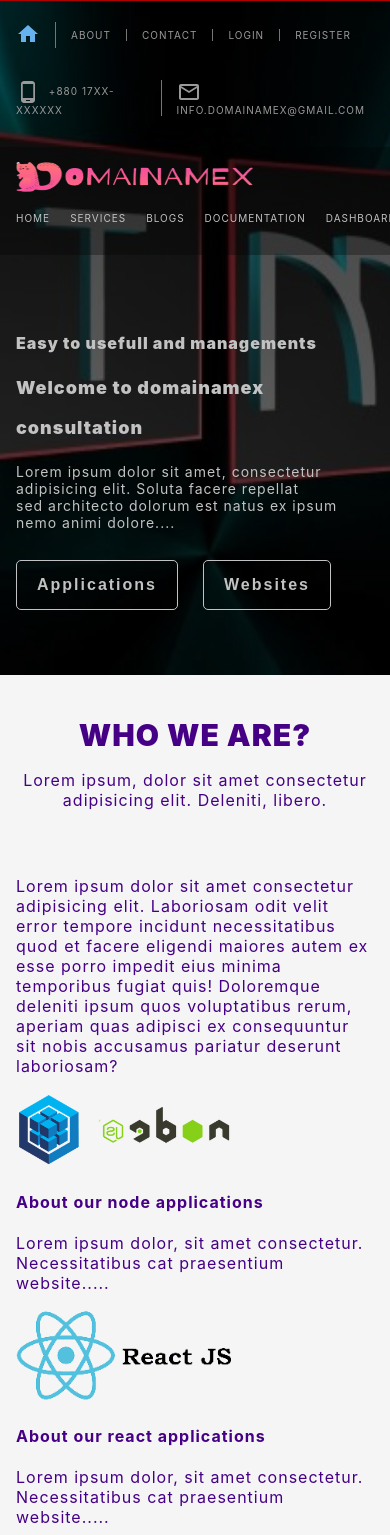
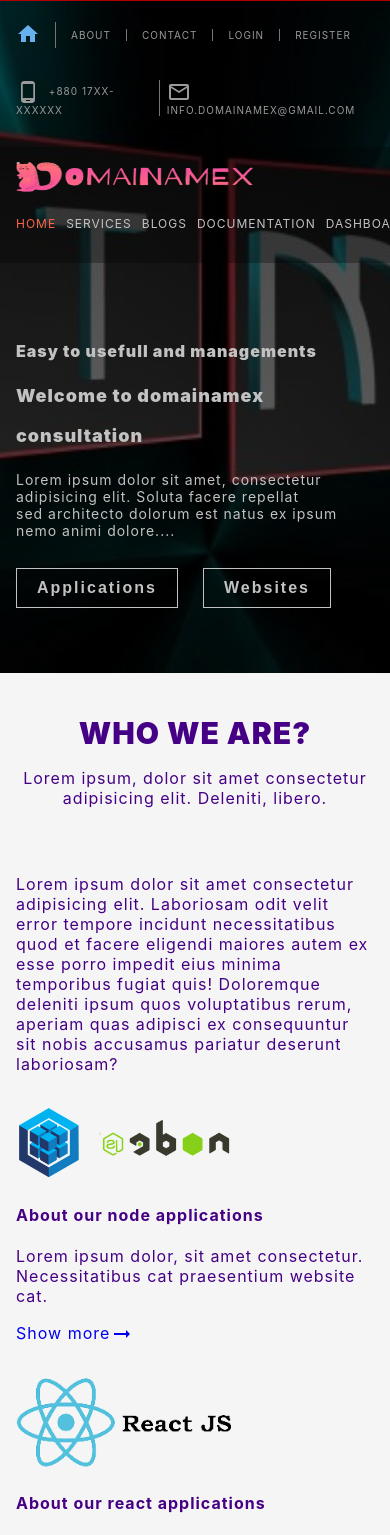
Before and after one commit to simons-devtools/service-info, a React (Create React App) app: page / in a window 390 px wide. Shown: the top 1535 px of the page. Built offline with nearby package versions, Linux system fonts and the light colour scheme.

Commit message:
complete the about section

```diff
--- a/src/Layouts/Default/Navbar/NavbarDwn.modules.css
+++ b/src/Layouts/Default/Navbar/NavbarDwn.modules.css
@@ -22,10 +22,14 @@
 }
 
 .navbar-main li {
-    letter-spacing: 3px;
+    letter-spacing: 2px;
     list-style: none;
     text-transform: uppercase;
     margin-right: 20px;
+}
+
+.navbar-main li:first-child a {
+    color: tomato;
 }
 
 .navbar-main li:last-child {
@@ -34,6 +38,7 @@
 
 .navbar-main li a {
     color: #c2c2c2;
+    font-size: 12px;
     text-decoration: none;
 }
 
@@ -48,7 +53,7 @@
 
 @media (max-width: 768px) {
     .navbar-main li {
-        font-size: 10px;
+        margin-right: 10px;
         letter-spacing: 1px;
     }
     .navbar-main img {
--- a/src/Layouts/Default/Navbar/NavbarTop.modules.css
+++ b/src/Layouts/Default/Navbar/NavbarTop.modules.css
@@ -49,15 +49,8 @@
     color: #9b9999;
     list-style: none;
     font-size: 10px;
-    font-weight: normal;
     border-right: 1px solid #757575;
     text-transform: uppercase;
-}
-
-@media (max-width: 768px) {
-    .navbar-top-right li {
-        font-size: 10px;
-    }
 }
 
 .navbar-top-right li:last-child {
@@ -69,6 +62,13 @@
     margin-right: 15px;
 }
 
+@media (max-width: 768px) {
+    .phone {
+        padding-right: 7px;
+        margin-right: 7px;
+    }
+}
+
 .left-icon {
     color: #66b1ee;
 }
--- a/src/Layouts/Home/HSections/Habout.js
+++ b/src/Layouts/Home/HSections/Habout.js
@@ -5,6 +5,7 @@ import appIcon from '../../../Assets/Icons/about-app-icon.png';
 import webIcon from '../../../Assets/Icons/about-web-icon.png';
 import { Container } from '@material-ui/core';
 import { Link } from 'react-router-dom';
+import ArrowRightAltIcon from '@material-ui/icons/ArrowRightAlt';
 
 const HAbout = () => {
     return (
@@ -26,12 +27,14 @@ const HAbout = () => {
                             <div className="two-column-about-content">
                                 <Link to="/"><img src={appIcon} alt="" /></Link>
                                 <h4>About our node applications</h4>
-                                <p>Lorem ipsum dolor, sit amet consectetur. Necessitatibus cat praesentium website.....</p>
+                                <p>Lorem ipsum dolor, sit amet consectetur. Necessitatibus cat praesentium website cat.</p>
+                                <Link to="/">Show more<ArrowRightAltIcon className="see-more-icons" /></Link>
                             </div>
                             <div className="two-column-about-content">
                                 <Link to="/"><img src={webIcon} alt="" /></Link>
                                 <h4>About our react applications</h4>
-                                <p>Lorem ipsum dolor, sit amet consectetur. Necessitatibus cat praesentium website.....</p>
+                                <p>Lorem ipsum dolor, sit amet consectetur. Necessitatibus cat praesentium website cat.</p>
+                                <Link to="/">Show more<ArrowRightAltIcon className="see-more-icons" /></Link>
                             </div>
                         </div>
                     </div>
--- a/src/Layouts/Home/HStylies/HAbout.modules.css
+++ b/src/Layouts/Home/HStylies/HAbout.modules.css
@@ -19,7 +19,7 @@
 }
 
 .home-about-left {
-    padding-right: 20px;
+    padding-right: 15px;
     line-height: 20px;
 }
 
@@ -32,13 +32,20 @@
     align-items: center;
 }
 
-.two-column-about-content {
-    margin-right: 20px;
-}
-
 .two-column-about-content img {
     width: 60%;
     height: 60%;
+}
+
+.two-column-about-content a {
+    text-decoration: none;
+}
+.two-column-about-content a:hover {
+    color: #66b1ee;
+}
+
+.see-more-icons {
+    vertical-align: middle;
 }
 
 .home-about-right img {
@@ -58,7 +65,7 @@
         padding-right: 0;
     }
     .two-column-about-content {
-        margin-right: 0;
+        margin: 15px 0;
     }
     .home-about-right img {
         width: 100%;
--- a/src/Layouts/Home/HStylies/Header.modules.css
+++ b/src/Layouts/Home/HStylies/Header.modules.css
@@ -1,5 +1,4 @@
 header {
-    /* height: 750px; */
     background: linear-gradient( rgba(0, 0, 0, 0.6), rgba(0, 0, 0, 0.6)), url("../../../Assets/Backgrounds/bg-header.png") fixed center center;
     background-size: cover;
     border-top: 1px solid #b10000;
--- a/src/Layouts/Home/HStylies/HeaderContent.modules.css
+++ b/src/Layouts/Home/HStylies/HeaderContent.modules.css
@@ -1,5 +1,5 @@
 article {
-    padding: 130px 0;
+    padding: 120px 0;
     color: #c2c2c2;
 }
 
@@ -19,7 +19,7 @@ article p {
 }
 
 .outline-btn {
-    height: 50px;
+    height: 40px;
     font-size: 16px;
     letter-spacing: 2px;
     font-weight: 700;
@@ -28,7 +28,6 @@ article p {
     margin: 15px 25px 15px 0;
     background-color: transparent;
     border: 1px solid #c2c2c2;
-    border-radius: 5px;
     transition: all 1s;
 }
 
```
